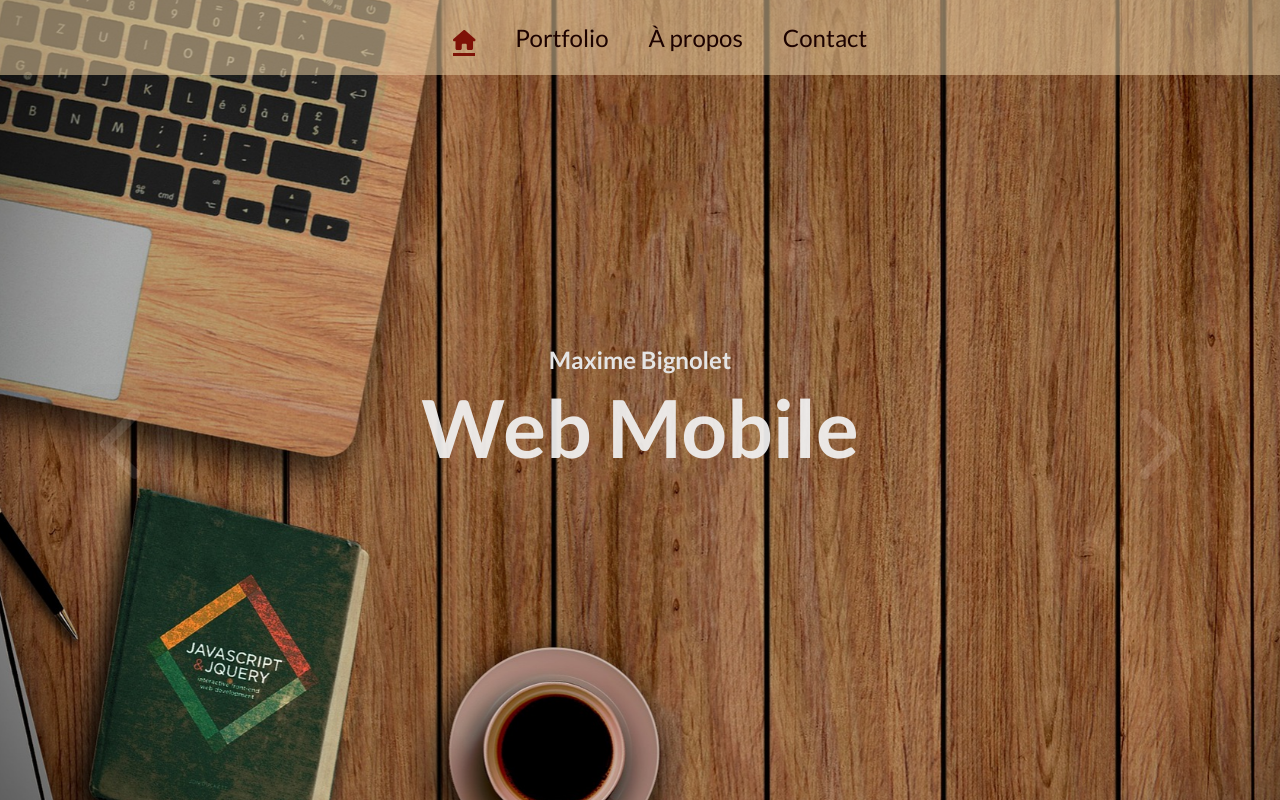
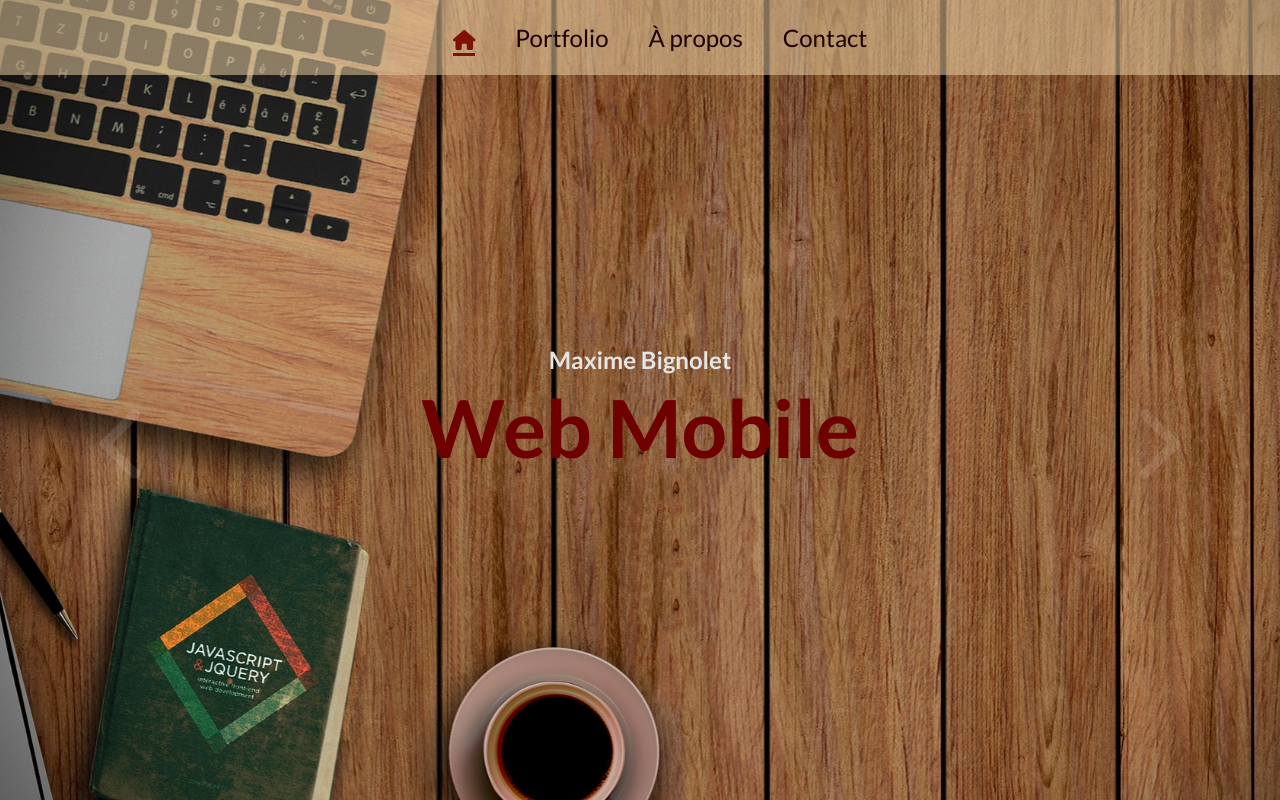
Before and after one commit to MaxBgt/Portfolio, a Next.js app: page / in a window 1280 px wide. Built offline with nearby package versions, Linux system fonts and the light colour scheme.

Commit message:
couleur texte dynamique

```diff
--- a/styles/components/_dynamicText.scss
+++ b/styles/components/_dynamicText.scss
@@ -18,7 +18,7 @@
       .job {
         margin: 0;
         font-size: 5rem;
-        color: #f1f1f1ed;
+        color: #6e0000;
         &::after {
           content: "";
           position: absolute;
```
